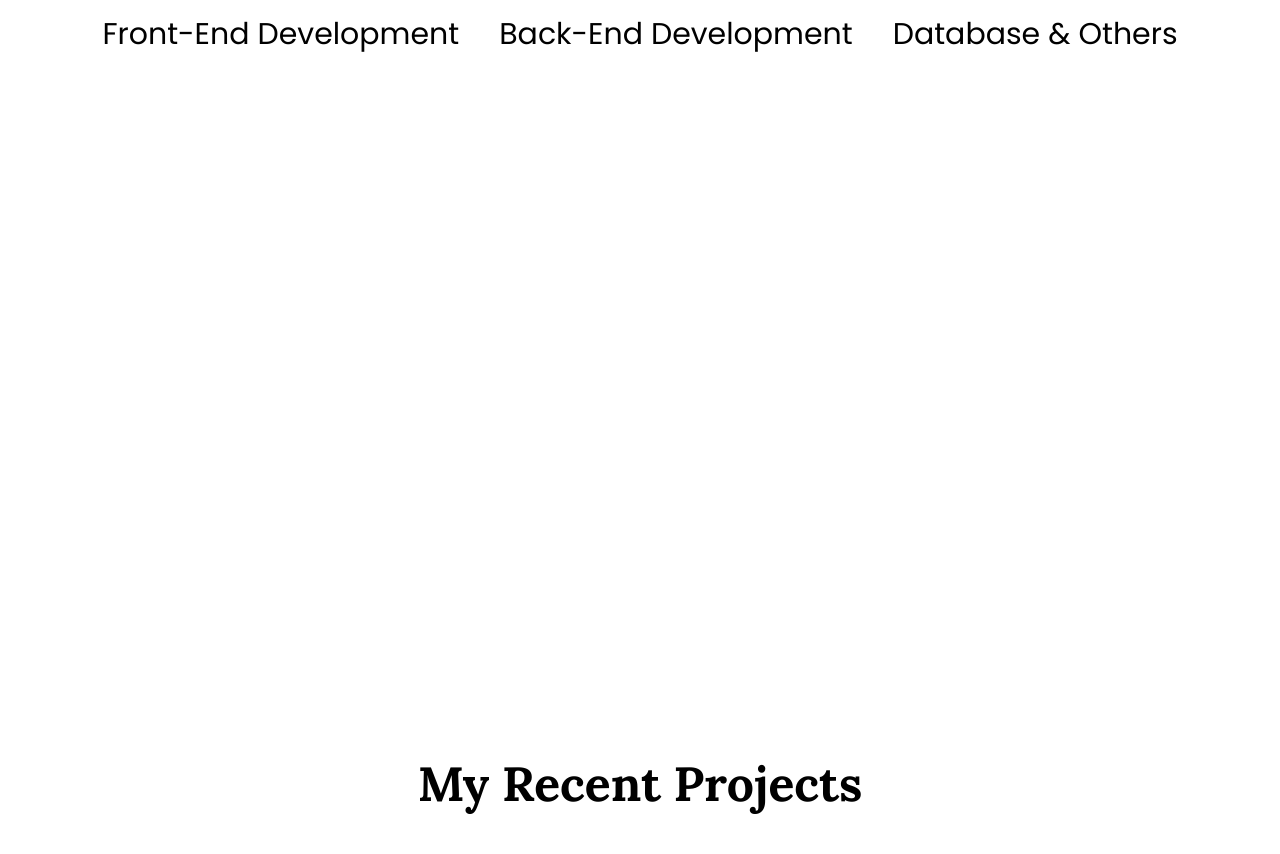
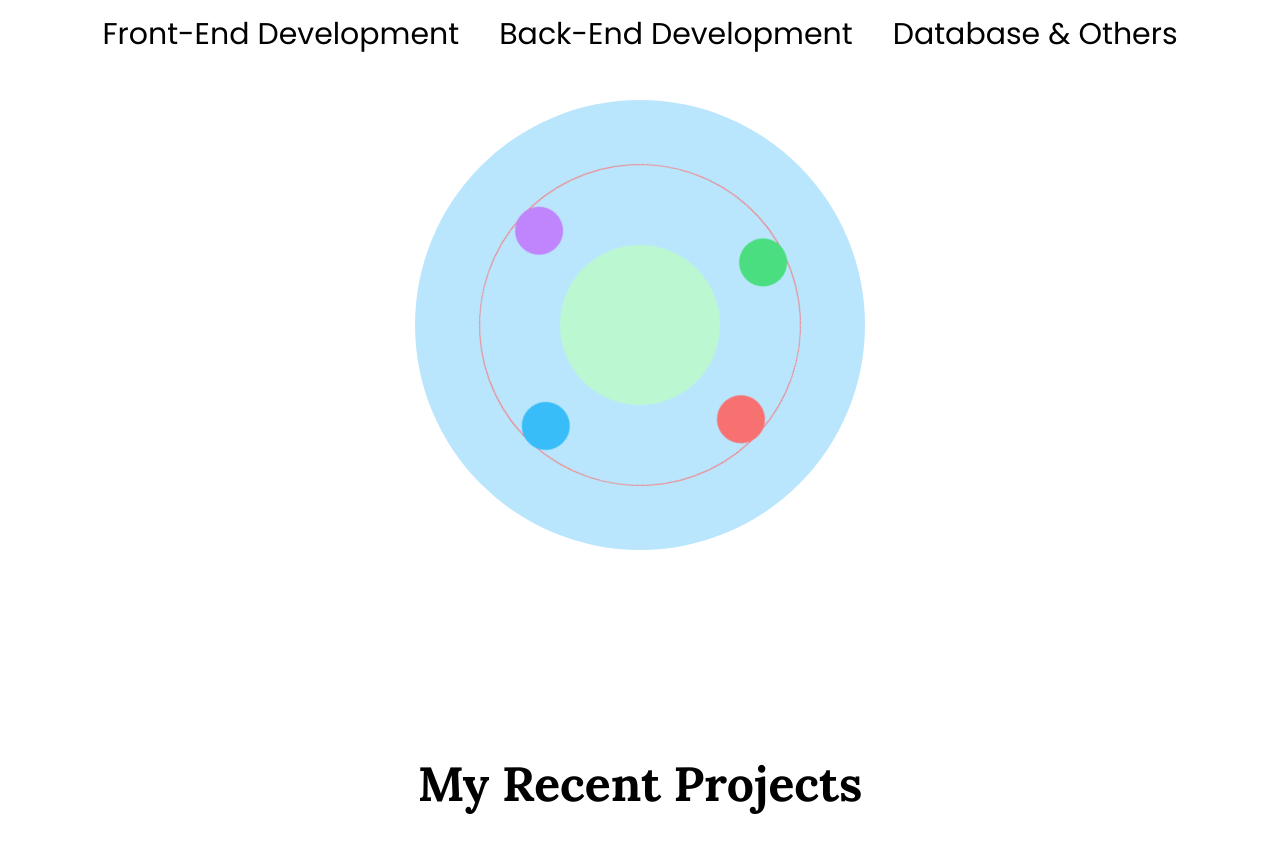
Before and after one commit to AungMyoAye101/Simple-portfolio, a Next.js app: page / in a window 1280 px wide. Shown: the part 920-1774 px from the top of the page. Built offline with nearby package versions, Linux system fonts and the light colour scheme.

Commit message:
add spin animation

```diff
--- a/src/components/TechStack.tsx
+++ b/src/components/TechStack.tsx
@@ -52,6 +52,17 @@ const TechStack = () => {
           <p className="font-lora font-semibold text-sm">React Js</p>
         </div>
       </main> */}
+      <div>
+        <div className="p-16 bg-sky-200 rounded-full">
+          <div className="p-20  rounded-full relative border border-red-400 animate-spin-slow">
+            <div className="size-12 rounded-full z-20 bg-purple-400 absolute bottom-0 left-[50%]"></div>
+            <div className="size-12 rounded-full z-20 bg-red-400 absolute top-0 right-[50%]"></div>
+            <div className="size-12 rounded-full z-20 bg-green-400 absolute bottom-[50%] left-0"></div>
+            <div className="size-12 rounded-full z-20 bg-sky-400 absolute bottom-[50%] right-0"></div>
+            <div className="size-40 bg-green-200 rounded-full"></div>
+          </div>
+        </div>
+      </div>
     </section>
   );
 };
--- a/tailwind.config.ts
+++ b/tailwind.config.ts
@@ -16,6 +16,15 @@ const config: Config = {
         poppin: "Poppins",
         lora: "Lora",
       },
+      animation: {
+        "spin-slow": "spin 15s linear infinite",
+      },
+      keyframes: {
+        wiggle: {
+          "0%, 100%": { transform: "rotate(-3deg)" },
+          "50%": { transform: "rotate(3deg)" },
+        },
+      },
     },
   },
   plugins: [],
```
